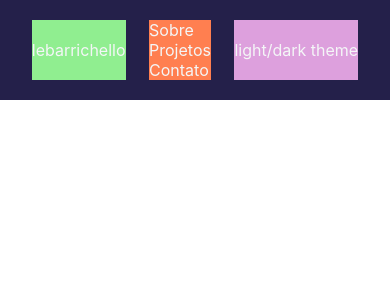
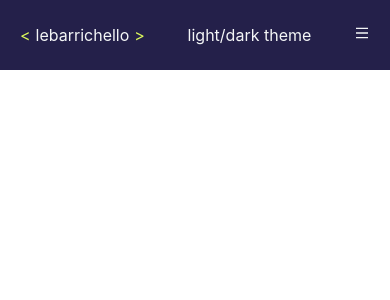
Before and after one commit to lebarrichello/lebarrichello.github.io, a React (Create React App) app: page / in a window 390 px wide. Shown: the top 300 px of the page. Built offline with nearby package versions, Linux system fonts and the light colour scheme.

Commit message:
:sparkles: feat: Adicionando menu hamburger ao componente Header

```diff
--- a/package.json
+++ b/package.json
@@ -8,6 +8,7 @@
     "@testing-library/user-event": "^13.5.0",
     "react": "^18.2.0",
     "react-dom": "^18.2.0",
+    "react-icons": "^4.10.1",
     "react-scripts": "5.0.1",
     "web-vitals": "^2.1.4"
   },
--- a/src/components/Header.js
+++ b/src/components/Header.js
@@ -1,24 +1,42 @@
 import React, { Component } from 'react';
+import { RiMenuFill } from 'react-icons/ri';
 import '../styles/Header.css';
 
 class Header extends Component {
+  constructor(props) {
+    super(props);
+    this.state = {
+      isMenuOpen: false
+    };
+  }
+
+  toggleMenu = () => {
+    this.setState(prevState => ({
+      isMenuOpen: !prevState.isMenuOpen
+    }));
+  };
 
   render() {
+    const { isMenuOpen } = this.state;
 
     return (
       <header className="container__header">
         <div className="header__logo-name">
+          <span>{"<"}</span>
           <p>lebarrichello</p>
+          <span>{">"}</span>
         </div>
-<div className="header__navigation-links">
-    <nav>
-        <p>Sobre</p>
-        <p>Projetos</p>
-        <p>Contato</p>
+        <nav className={`header__navigation-links ${isMenuOpen ? 'open' : ''}`}>
+          <a href="#sobre">Sobre</a>
+          <a href="#projetos">Projetos</a>
+          <a href="#contato">Contato</a>
         </nav>
+        <div className="header__toogle-theme">light/dark theme </div>
+        <div className="header__hamburger-menu" onClick={this.toggleMenu}>
+          <RiMenuFill />
         </div>
-<div className="header__toogle-theme">light/dark theme </div>
-</header>);
+      </header>
+    );
   }
 }
 
--- a/src/styles/Header.css
+++ b/src/styles/Header.css
@@ -1,33 +1,83 @@
+/* Estilos gerais */
 * {
-  border:0;
-  list-style:none;
-  margin:0;
-  padding:0;
+    border: 0;
+    box-sizing: border-box;
+    list-style: none;
+    margin: 0;
+    padding: 0;
   }
 
   .container__header {
     background-color: #24204a;
     color: #f4f6f7;
-  display:flex;
-  justify-content: space-around;
+    display: flex;
+    justify-content: space-between;
+    align-items: center;
     padding: 20px;
+    position: fixed;
+    top: 0;
+    width: 100%;
+    z-index: 999;
   }
 
   .header__logo-name {
+    display: flex;
     align-items: center;
-  background-color: lightgreen;
-  display: flex;
+  }
+
+  .header__logo-name span {
+    color: #ddfa5b;
+  }
+
+  .header__logo-name p {
+    margin: 5px;
   }
 
   .header__navigation-links {
+    display: flex;
     align-items: center;
-  background-color: coral;
-  display: flex;
-  gap:2px;
+  }
+
+  .header__navigation-links a {
+    color: #f4f6f7;
+    text-decoration: none;
+    margin-right: 10px;
   }
 
   .header__toogle-theme {
+    display: flex;
     align-items: center;
-  background-color: plum;
+  }
+
+  /* Estilos para dispositivos móveis */
+  @media (max-width: 768px) {
+    .header__navigation-links {
+      display: none;
+      flex-direction: column;
+      align-items: center;
+      background-color: #24204a;
+      color: #f4f6f7;
+      padding: 10px;
+      position: absolute;
+      top: 100%;
+      left: 0;
+      width: 100%;
+      z-index: 999;
+      gap:10px;
+    }
+
+    .header__navigation-links.open {
       display: flex;
     }
+  }
+
+  /* Estilos para telas maiores que 768px */
+  @media (min-width: 769px) {
+    .header__navigation-links {
+      display: flex !important;
+    }
+
+    .header__hamburger-menu {
+      display: none;
+    }
+  }
```
Also changed, not shown: 1 other file (tests, documents, lock files or other folders). Lines whose indentation alone changed are shown as unchanged.
